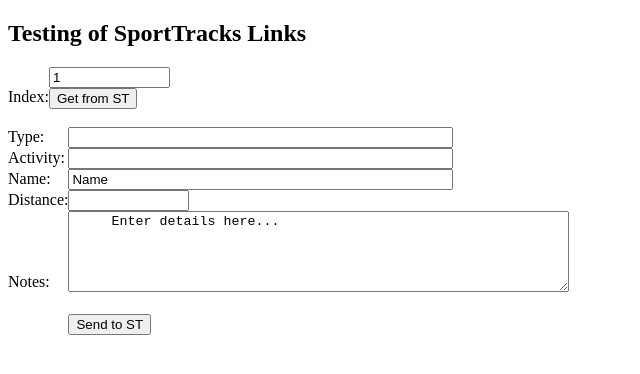
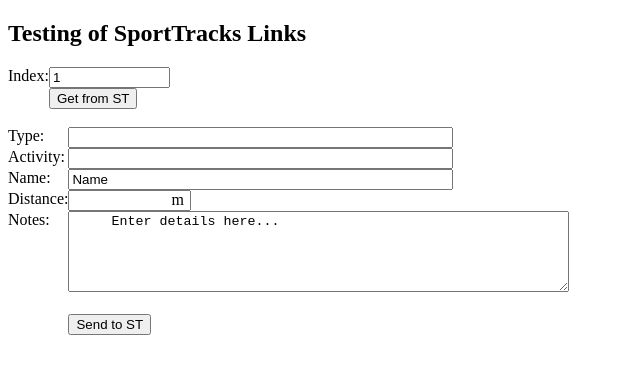
Before and after one commit to richardjy/FPE, a Jekyll site: the page SportTracks.html, which Jekyll copies as it is, in a window 1280 px wide. Shown: the top 374 px of the page, without its empty margins (0-640 px from the left). Built offline with Jekyll 4.4.1, drawn with Linux system fonts in a browser that asks for light colours.

Commit message:
Update SportTracks.html

```diff
--- a/SportTracks.html
+++ b/SportTracks.html
@@ -11,7 +11,7 @@
 <style>
 	form  { display: table;      }
 	p     { display: table-row;  }
-	label { display: table-cell; vertical-align: middle}
+	label { display: table-cell; vertical-align: top}
 	input { display: table-cell; }
 	  </style>
   </head>
@@ -40,7 +40,7 @@
 	</p>
 	<p>
   <label for="STdistance">Distance: </label>
-  <input type="text" id="STdistance" name="STname" size="12">
+  <input type="text" id="STdistance" name="STname" size="10" style="padding-right:20px; text-align:right;"></input><span style="margin-left:-20px;">m</span>
 	</p>
   <label for="STnotes">Notes:</label>
 <textarea rows = "5" cols = "60" id="STnotes" name="STnotes">
```
